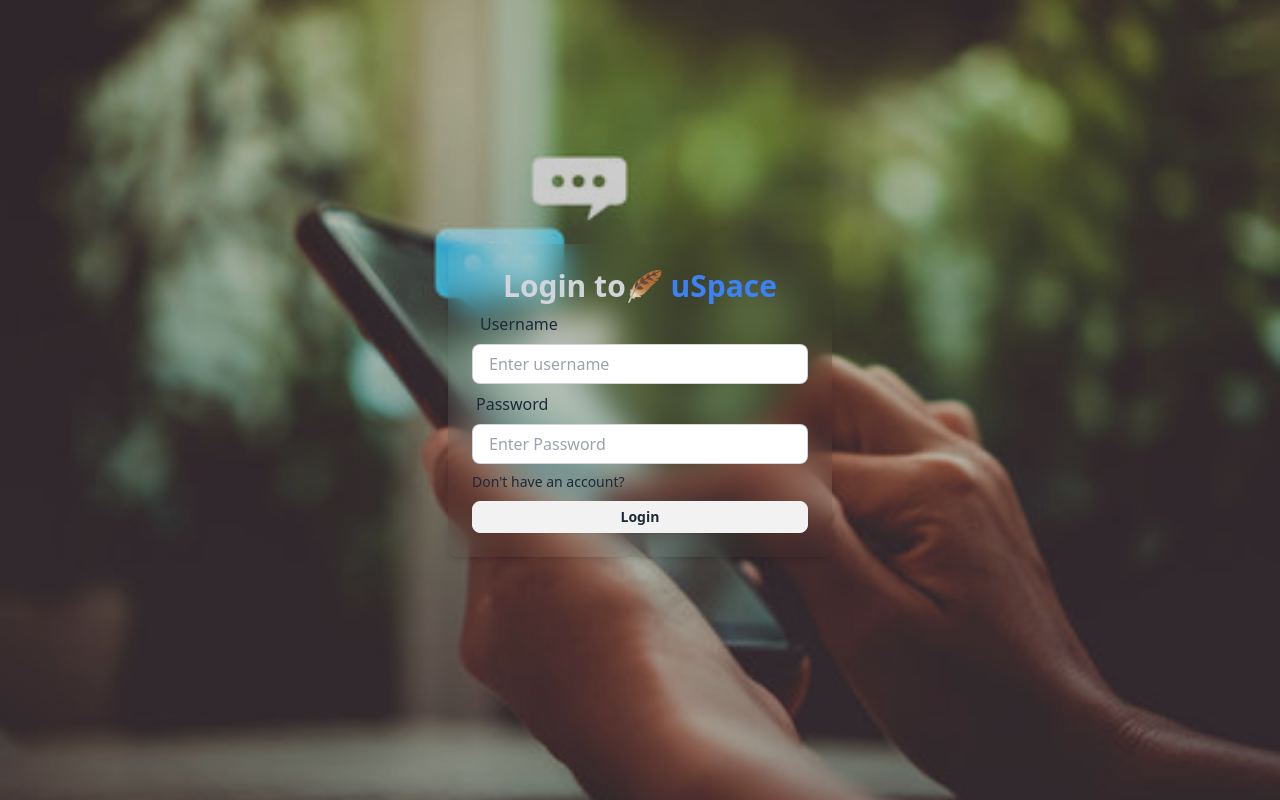
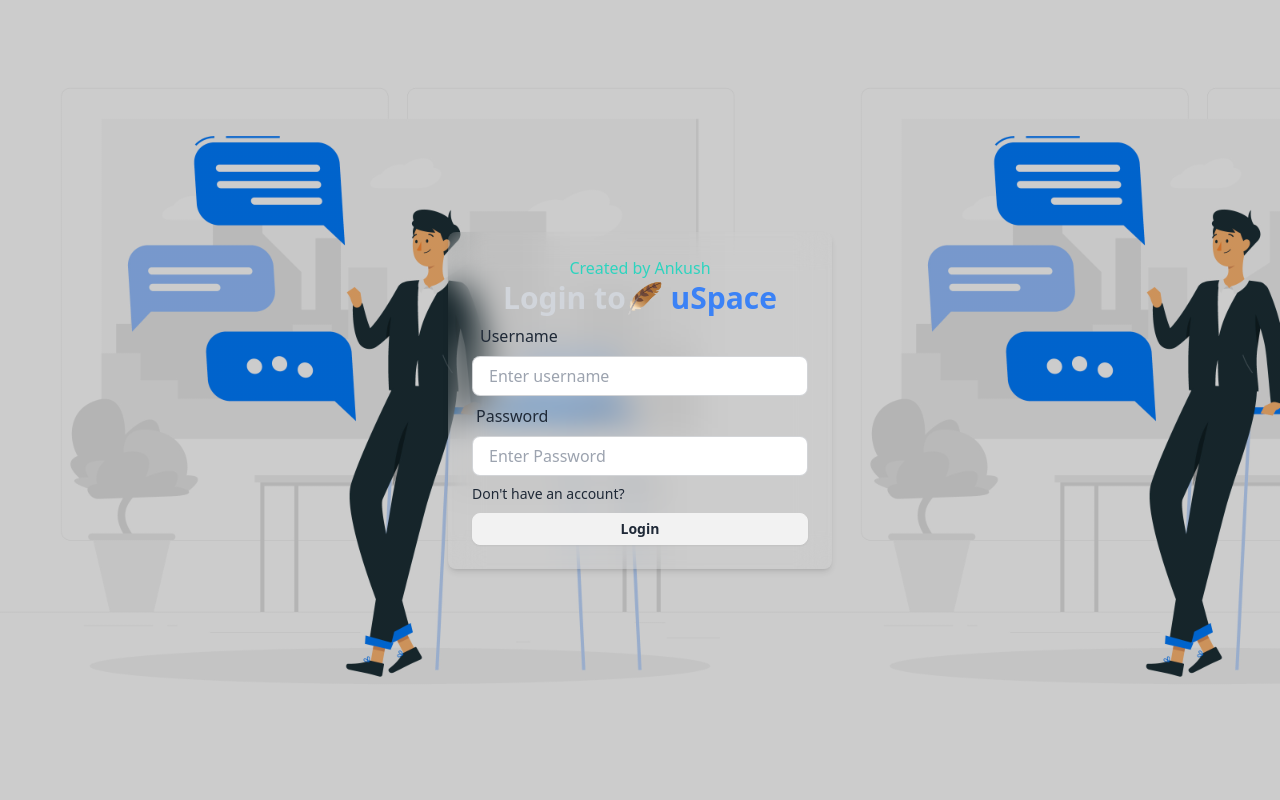
Before and after one commit to ankushthedeveloper/uSpace, a React (Vite) app in the folder fronted/: page /login in a window 1280 px wide. Built offline with nearby package versions, Linux system fonts and the light colour scheme.

Commit message:
color changes

```diff
--- a/fronted/src/App.jsx
+++ b/fronted/src/App.jsx
@@ -21,7 +21,7 @@ function App() {
 </Routes>
 <Toaster/>
 </div>
-    </>
+    </ >
   )
 }
 
--- a/fronted/src/Pages/Login.jsx
+++ b/fronted/src/Pages/Login.jsx
@@ -15,6 +15,7 @@ const Login = () => {
 	return (
 		<div className='flex flex-col items-center justify-center min-w-96 mx-auto'>
 			<div className='w-full p-6 rounded-lg shadow-md bg-gray-400 bg-clip-padding backdrop-filter backdrop-blur-lg bg-opacity-0'>
+				<h5 className=" text-center text-teal-400">Created by Ankush</h5>
 				<h1 className='text-3xl font-semibold text-center text-gray-300'>
 					Login to🪶
 					<span className='text-blue-500'>  uSpace</span>
--- a/fronted/src/components/Messages/MessageContainer.jsx
+++ b/fronted/src/components/Messages/MessageContainer.jsx
@@ -48,10 +48,10 @@ export default MessageContainer;
 const NoChatSelected = () => {
   const { authUser } = useAuthContext();
   return (
-    <div className="flex items-center justify-center w-full h-full">
+    <div className="flex items-center justify-center w-full h-full ">
       <div className="px-4 text-center sm:text-lg md:text-xl text-gray-200 font-semibold flex flex-col items-center gap-2">
-        <p>Welcome 👋{authUser.fullname} ❄</p>
-        <p>Select a chat to start messaging</p>
+        <p className="text-teal-500">Welcome 👋{authUser.fullname} ❄</p>
+        <p className="text-blue-600">Select a chat to start messaging</p>
         <TiMessages className="text-3xl md:text-6xl text-center" />
       </div>
     </div>
--- a/fronted/src/components/Messages/Messages.jsx
+++ b/fronted/src/components/Messages/Messages.jsx
@@ -28,7 +28,7 @@ const Messages = () => {
        </div>
       ))}
     {loading && [...Array(3)].map((_, idx) => <MessageSkeleton key={idx} />)}
-			{!loading && messages.length === 0 && (<p className='text-center'>Send a message to start the conversation 😊</p>)}
+			{!loading && messages.length === 0 && (<p className='text-center text-blue-600'>Send a message to start the conversation 😊</p>)}
     </div>
   )
 }
--- a/fronted/src/components/Sidebar/Conversation.jsx
+++ b/fronted/src/components/Sidebar/Conversation.jsx
@@ -28,7 +28,7 @@ const Conversation = ({conversation,lastidx,emoji}) => {
 
 				<div className='flex flex-col flex-1'>
 					<div className='flex gap-3 justify-between'>
-						<p className='font-bold text-gray-200'>{conversation.fullname}</p>
+						<p className='font-bold text-black '>{conversation.fullname}</p>
 						<span className='text-xl'>{emoji}</span>
 					</div>
 				</div>
--- a/fronted/src/components/Sidebar/Conversations.jsx
+++ b/fronted/src/components/Sidebar/Conversations.jsx
@@ -8,7 +8,7 @@ const Conversations = () => {
 
 	const { loading, conversations} =useGetConversations();
 	return (
-		<div className="py-2 flex flex-col overflow-auto">
+		<div className="py-2 flex flex-col overflow-auto ">
 		{conversations?.map((conversation, idx) => (
 		<Conversation
 			key={conversation._id}
--- a/fronted/src/components/Sidebar/Sidebar.jsx
+++ b/fronted/src/components/Sidebar/Sidebar.jsx
@@ -1,15 +1,20 @@
+import { IoChatbox, IoPeople } from "react-icons/io5";
 import Conversations from "./Conversations";
 import LogoutButton from "./LogoutButton";
 import SearchInput from "./SearchInput";
 
 const Sidebar = () => {
 	return (
-		<div className='border-r border-slate-500 p-4 flex flex-col'>
+
+		<div className='border-r border-slate-500 p-4 flex flex-col opacity-0.2 '>
+			<h5 className=" text-cornflowerblue text-center pb-1.5 bg-slate-100 rounded-xl mb-2 opacity-0.3">Created by Ankush</h5>
 			<SearchInput />
 			<div className='divider px-3'></div>
 			<Conversations />
 			<LogoutButton />
-		</div>
+
+
+	</div>
 	);
 };
 export default Sidebar;
--- a/fronted/src/index.css
+++ b/fronted/src/index.css
@@ -3,10 +3,10 @@
 @tailwind utilities;
 
 body {
-	background: linear-gradient(rgba(0, 0, 0, 0.2), rgba(0, 0, 0, 0.2)), url("./bg2.jpg");
-	background-repeat: no-repeat;
-	background-size: cover;
-	background-position: center;
+	background: linear-gradient(rgba(0, 0, 0, 0.2), rgba(0, 0, 0, 0.2)), url("./chatbg2.jpg");
+	background-repeat: repeat;
+	background-size: contain;
+	background-position: left;
 }
 
 /* dark mode looking scrollbar */
```
Also changed, not shown: fronted/src/bg2.jpg (deleted), fronted/src/chatbg2.jpg (added).
